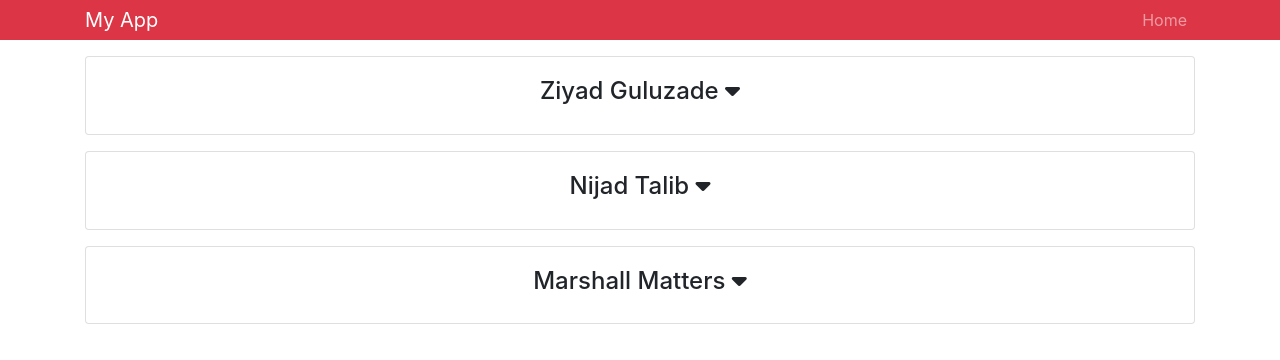
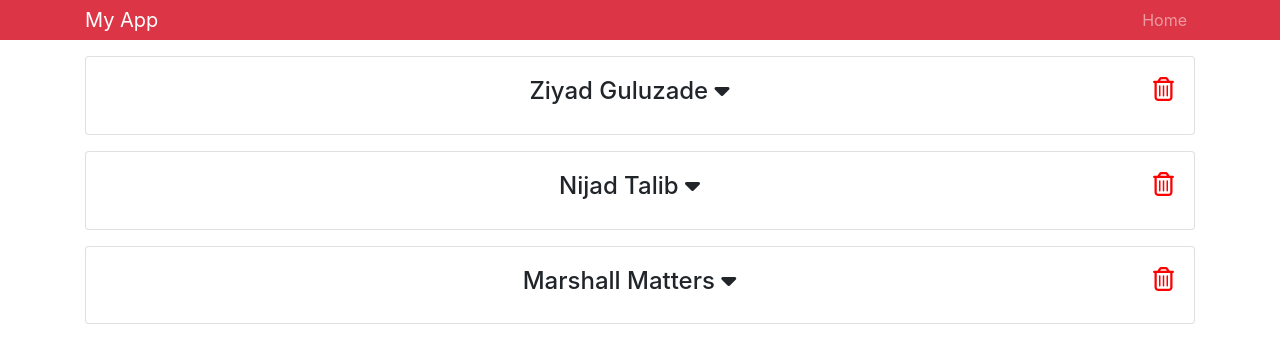
Before and after one commit to ZiyadGuluzade/contact-manager, a React (Create React App) app in the folder contact-manager/: page / in a window 1280 px wide. Shown: the top 360 px of the page. Built offline with nearby package versions, Linux system fonts and the light colour scheme.

Commit message:
creayed delete functionality

```diff
--- a/contact-manager/src/components/Contact.js
+++ b/contact-manager/src/components/Contact.js
@@ -6,6 +6,10 @@
     state = {
         showContactInfo: false
     };
+
+    onDeleteClick = () => {
+        this.props.deleteClickHandler();
+    }
 
     render() {
         // desctructuring in a class based component
@@ -17,7 +21,14 @@
                 <h4>{name}{' '}
                     <i onClick = {() => this.setState({ showContactInfo:
                     !this.state.showContactInfo})}
-                    className="fas fa-caret-down"></i></h4>
+                    className="fas fa-caret-down"
+                    style={{cursor: 'pointer'}}/>
+                    <i className="far fa-trash-alt"
+                       style={{cursor: 'pointer',
+                                float: 'right',
+                                color: 'red'}}
+                        onClick={this.onDeleteClick}/>
+                </h4>
 
                 {showContactInfo ? (
                 <ul className="list-group">
@@ -31,6 +42,7 @@
 
 Contact.propTypes = {
     contact: PropTypes.object.isRequired,
+    deleteClickHandler: PropTypes.func.isRequired
 }
 
 export default Contact;
--- a/contact-manager/src/components/Contacts.js
+++ b/contact-manager/src/components/Contacts.js
@@ -25,6 +25,17 @@
             ]
         }
 
+    deleteContact = (id) => {
+        // desttructuring
+        const { contacts } = this.state;
+        // using filter method to get rid of the deleted contact
+        const newContacts = contacts.filter(contact => contact.id !== id);
+        // assigning new value to the contacts
+        this.setState({
+            contacts: newContacts
+        })
+    }
+
     render() {
         // destructuring the state
         const { contacts } =this.state;
@@ -35,6 +46,7 @@
                     <Contact
                         key={contact.id}
                         contact={contact}
+                        deleteClickHandler={this.deleteContact.bind(this, contact.id)}
                     />
                 ))}
             </React.Fragment>
```
